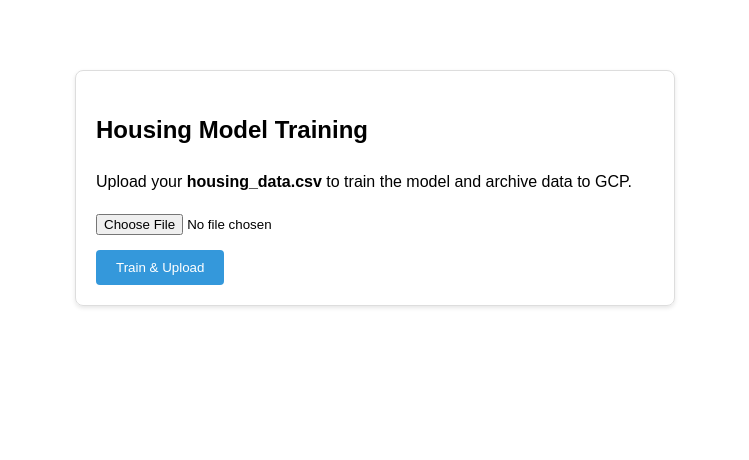
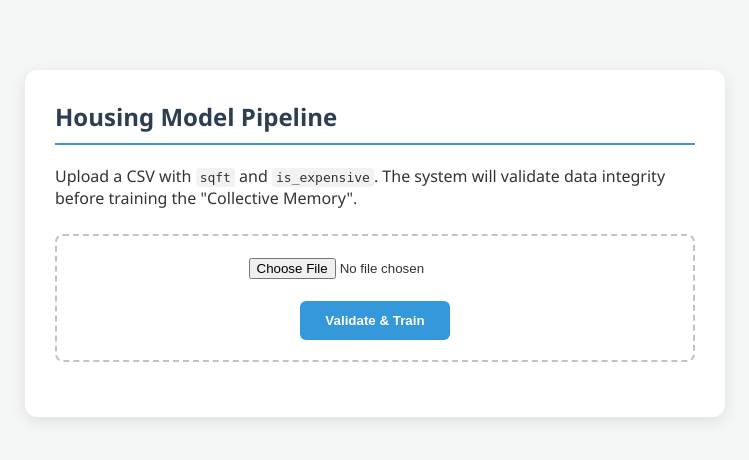
Before and after one commit to my-rick5/docker_hello_world, a Flask app: page / in a window 1280 px wide. Shown: the top 460 px of the page, without its empty margins (265-1014 px from the left). Run offline with Flask 3, Linux system fonts and the light colour scheme.

Commit message:
formatting and corresponding FE

```diff
--- a/app.py
+++ b/app.py
@@ -7,10 +7,42 @@ from flask import Flask, request, render_template
 from sklearn.linear_model import LogisticRegression
 from google.cloud import storage
 import io
+import re
 
 app = Flask(__name__)
 
-# --- 1. CLOUD STORAGE HELPER ---
+# --- 1. DATA CLEANING & VALIDATION ---
+def clean_and_validate(df, filename):
+    """
+    Cleans column names and validates that data is numeric.
+    Throws a ValueError with specific line/character info if bad data is found.
+    """
+    # Standardize column names (lowercase, strip whitespace)
+    df.columns = [col.strip().lower() for col in df.columns]
+
+    required_cols = ['sqft', 'is_expensive']
+    for col in required_cols:
+        if col not in df.columns:
+            raise ValueError(f"Missing required column: '{col}' in {filename}")
+
+    # Check for non-numeric characters in numeric columns
+    for index, row in df.iterrows():
+        for col in required_cols:
+            val = str(row[col])
+            # Regex: Find anything that ISN'T a digit or a decimal point
+            bad_chars = re.findall(r'[^0-9.]', val)
+            if bad_chars:
+                line_num = index + 2  # +2 because index starts at 0 and CSV has a header
+                raise ValueError(
+                    f"Invalid character(s) '{''.join(set(bad_chars))}' found at line {line_num} "
+                    f"in column '{col}' of {filename}. Value was: '{val}'"
+                )
+
+    # Convert to numeric
+    df[required_cols] = df[required_cols].apply(pd.to_numeric)
+    return df
+
+# --- 2. CLOUD STORAGE HELPER ---
 def upload_to_gcs(file_bytes, filename, content_type):
     BUCKET_NAME = os.getenv("GCP_BUCKET_NAME", "housing-data-for-testing")
     client = storage.Client()
@@ -20,32 +52,52 @@ def upload_to_gcs(file_bytes, filename, content_type):
     blob.upload_from_string(file_bytes, content_type=content_type)
     print(f"✅ Uploaded {filename} to GCS.")
 
-# --- 2. DYNAMIC TRAINING LOGIC ---
-def train_on_uploaded_data(df):
+# --- 3. MEMORY TRAINING LOGIC ---
+def train_with_memory(new_df, new_filename):
     mlflow.set_experiment("House_Price_Prediction")
 
+    BUCKET_NAME = os.getenv("GCP_BUCKET_NAME", "housing-data-for-testing")
+    client = storage.Client()
+    bucket = client.bucket(BUCKET_NAME)
+
+    # Clean the new data first
+    valid_new_df = clean_and_validate(new_df, new_filename)
+    all_dataframes = [valid_new_df]
+
+    # 1. Pull existing data from GCS to add to our "Memory"
+    blobs = bucket.list_blobs(prefix="uploads/")
+    for blob in blobs:
+        # Don't add the new file twice if it's already uploaded
+        if blob.name.endswith(".csv") and not blob.name.endswith(new_filename):
+            try:
+                data = blob.download_as_bytes()
+                old_df = pd.read_csv(io.BytesIO(data))
+                # Validate history too to ensure master_df stays clean
+                all_dataframes.append(clean_and_validate(old_df, blob.name))
+            except Exception as e:
+                print(f"⚠️ Skipping legacy file {blob.name} due to error: {e}")
+
+    # 2. Merge everything into one giant dataset
+    master_df = pd.concat(all_dataframes).drop_duplicates()
+    print(f"🧠 Model is training on {len(master_df)} total rows of memory.")
+
     with mlflow.start_run():
-        # Using the columns from your CSV (assuming 'sqft' and 'is_expensive' exist)
-        X = df[['sqft']]
-        y = df['is_expensive']
+        X = master_df[['sqft']]
+        y = master_df['is_expensive']
 
-        c_value = 0.01
-        mlflow.log_param("C_regularization", c_value)
-
-        model = LogisticRegression(C=c_value)
+        model = LogisticRegression(C=0.01)
         model.fit(X, y)
 
         accuracy = model.score(X, y)
+        mlflow.log_metric("total_rows", len(master_df))
         mlflow.log_metric("accuracy", accuracy)
-        mlflow.sklearn.log_model(model, "model")
 
-        # Save model locally for the /predict route
         with open('model.pkl', 'wb') as f:
             pickle.dump(model, f)
 
-        return accuracy
+        return accuracy, len(master_df)
 
-# --- 3. ROUTES ---
+# --- 4. ROUTES ---
 @app.route('/')
 def index():
     return render_template('index.html')
@@ -53,33 +105,37 @@ def index():
 @app.route('/upload', methods=['POST'])
 def upload_file():
     if 'file' not in request.files:
-        return "No file part", 400
+        return {"status": "error", "message": "No file part"}, 400
 
     file = request.files['file']
-    if file.filename == '' or not file.filename.endswith('.csv'):
-        return "Please upload a valid CSV file", 400
+    if file.filename == '':
+        return {"status": "error", "message": "No selected file"}, 400
 
     try:
-        # Read file into memory once
         file_bytes = file.read()
 
-        # 1. Send to Google Cloud (Archive)
+        # Load into DF to validate BEFORE archiving to GCS
+        new_df = pd.read_csv(io.BytesIO(file_bytes))
+
+        # 1. Train on the "Collective Memory" (includes cleaning)
+        accuracy, total_rows = train_with_memory(new_df, file.filename)
+
+        # 2. Archive to GCS only if training/validation succeeded
         upload_to_gcs(file_bytes, file.filename, file.content_type)
 
-        # 2. Turn bytes into a Dataframe for training
-        df = pd.read_csv(io.BytesIO(file_bytes))
+        return {
+            "status": "success",
+            "message": f"Model updated! It now remembers {total_rows} rows of data.",
+            "accuracy": accuracy
+        }, 200
 
-        # 3. Train the model on this specific file
-        accuracy = train_on_uploaded_data(df)
-
-        return {
-            "message": f"Success! Model trained on {file.filename}",
-            "accuracy": accuracy,
-            "gcs_status": "Uploaded"
-        }, 200
+    except ValueError as e:
+        # Catch our specific validation errors
+        print(f"❌ Validation Error: {e}")
+        return {"status": "error", "message": str(e)}, 400
     except Exception as e:
-        print(f"❌ Error: {e}")
-        return f"Error processing file: {e}", 500
+        print(f"❌ System Error: {e}")
+        return {"status": "error", "message": f"Error processing file: {e}"}, 500
 
 @app.route('/predict', methods=['GET'])
 def predict():
--- a/templates/index.html
+++ b/templates/index.html
@@ -3,43 +3,58 @@
 <head>
     <meta charset="UTF-8">
     <meta name="viewport" content="width=device-width, initial-scale=1.0">
-    <title>ML Model Service</title>
+    <title>ML Data Validator & Trainer</title>
     <style>
-        body { font-family: sans-serif; max-width: 600px; margin: 50px auto; padding: 20px; line-height: 1.6; }
-        .card { border: 1px solid #ddd; padding: 20px; border-radius: 8px; box-shadow: 0 2px 4px rgba(0,0,0,0.1); }
-        .success-box { display: none; margin-top: 20px; padding: 15px; background: #e7f3ef; border-left: 5px solid #2ecc71; color: #27ae60; }
-        button { background: #3498db; color: white; border: none; padding: 10px 20px; border-radius: 4px; cursor: pointer; }
+        body { font-family: 'Segoe UI', Tahoma, Geneva, Verdana, sans-serif; max-width: 700px; margin: 50px auto; padding: 20px; background-color: #f4f7f6; color: #333; }
+        .card { background: white; border-radius: 12px; padding: 30px; box-shadow: 0 4px 15px rgba(0,0,0,0.1); }
+        h2 { margin-top: 0; color: #2c3e50; border-bottom: 2px solid #3498db; padding-bottom: 10px; }
+
+        .upload-section { margin: 25px 0; padding: 20px; border: 2px dashed #bdc3c7; border-radius: 8px; text-align: center; }
+        .upload-section:hover { border-color: #3498db; background-color: #f9fbfc; }
+
+        button { background: #3498db; color: white; border: none; padding: 12px 25px; border-radius: 6px; font-weight: bold; cursor: pointer; transition: background 0.3s; }
         button:hover { background: #2980b9; }
-        input[type="file"] { margin-bottom: 15px; }
+        button:disabled { background: #95a5a6; cursor: not-allowed; }
+
+        /* Status Boxes */
+        #statusBox { display: none; margin-top: 25px; padding: 15px; border-radius: 6px; border-left: 6px solid; }
+        .success { background-color: #d4edda; color: #155724; border-color: #28a745; }
+        .error { background-color: #f8d7da; color: #721c24; border-color: #dc3545; }
+
+        code { background: rgba(0,0,0,0.05); padding: 2px 4px; border-radius: 4px; font-family: monospace; }
     </style>
 </head>
 <body>
     <div class="card">
-        <h2>Housing Model Training</h2>
-        <p>Upload your <strong>housing_data.csv</strong> to train the model and archive data to GCP.</p>
+        <h2>Housing Model Pipeline</h2>
+        <p>Upload a CSV with <code>sqft</code> and <code>is_expensive</code>. The system will validate data integrity before training the "Collective Memory".</p>
 
-        <form id="uploadForm">
-            <input type="file" name="file" accept=".csv" required><br>
-            <button type="submit" id="submitBtn">Train & Upload</button>
+        <form id="uploadForm" class="upload-section">
+            <input type="file" name="file" accept=".csv" required><br><br>
+            <button type="submit" id="submitBtn">Validate & Train</button>
         </form>
 
-        <div id="resultBox" class="success-box">
-            <strong>Training Complete!</strong>
-            <p id="accuracyResult"></p>
-            <p><small>View your data in the Google Cloud Console bucket.</small></p>
+        <div id="statusBox">
+            <strong id="statusTitle"></strong>
+            <p id="statusMessage"></p>
         </div>
     </div>
 
     <script>
         const form = document.getElementById('uploadForm');
         const btn = document.getElementById('submitBtn');
-        const resultBox = document.getElementById('resultBox');
-        const accText = document.getElementById('accuracyResult');
+        const statusBox = document.getElementById('statusBox');
+        const statusTitle = document.getElementById('statusTitle');
+        const statusMessage = document.getElementById('statusMessage');
 
         form.onsubmit = async (e) => {
             e.preventDefault();
-            btn.innerText = "Processing...";
+
+            // UI Reset
+            btn.innerText = "Cleaning & Training...";
             btn.disabled = true;
+            statusBox.style.display = 'none';
+            statusBox.className = '';
 
             const formData = new FormData(form);
             try {
@@ -49,19 +64,13 @@
                 });
                 const data = await response.json();
 
+                statusBox.style.display = 'block';
+
                 if (response.ok) {
-                    accText.innerText = `Model Accuracy: ${(data.accuracy * 100).toFixed(2)}%`;
-                    resultBox.style.display = 'block';
+                    // SUCCESS STATE
+                    statusBox.classList.add('success');
+                    statusTitle.innerText = "✅ Training Success";
+                    statusMessage.innerHTML = `${data.message}<br><strong>Current Accuracy:</strong> ${(data.accuracy * 100).toFixed(2)}%`;
                 } else {
-                    alert("Error: " + data);
-                }
-            } catch (err) {
-                alert("Upload failed. Check console.");
-            } finally {
-                btn.innerText = "Train & Upload";
-                btn.disabled = false;
-            }
-        };
-    </script>
-</body>
-</html>
+                    // ERROR STATE (Validation/System)
+                    statusBox
```
